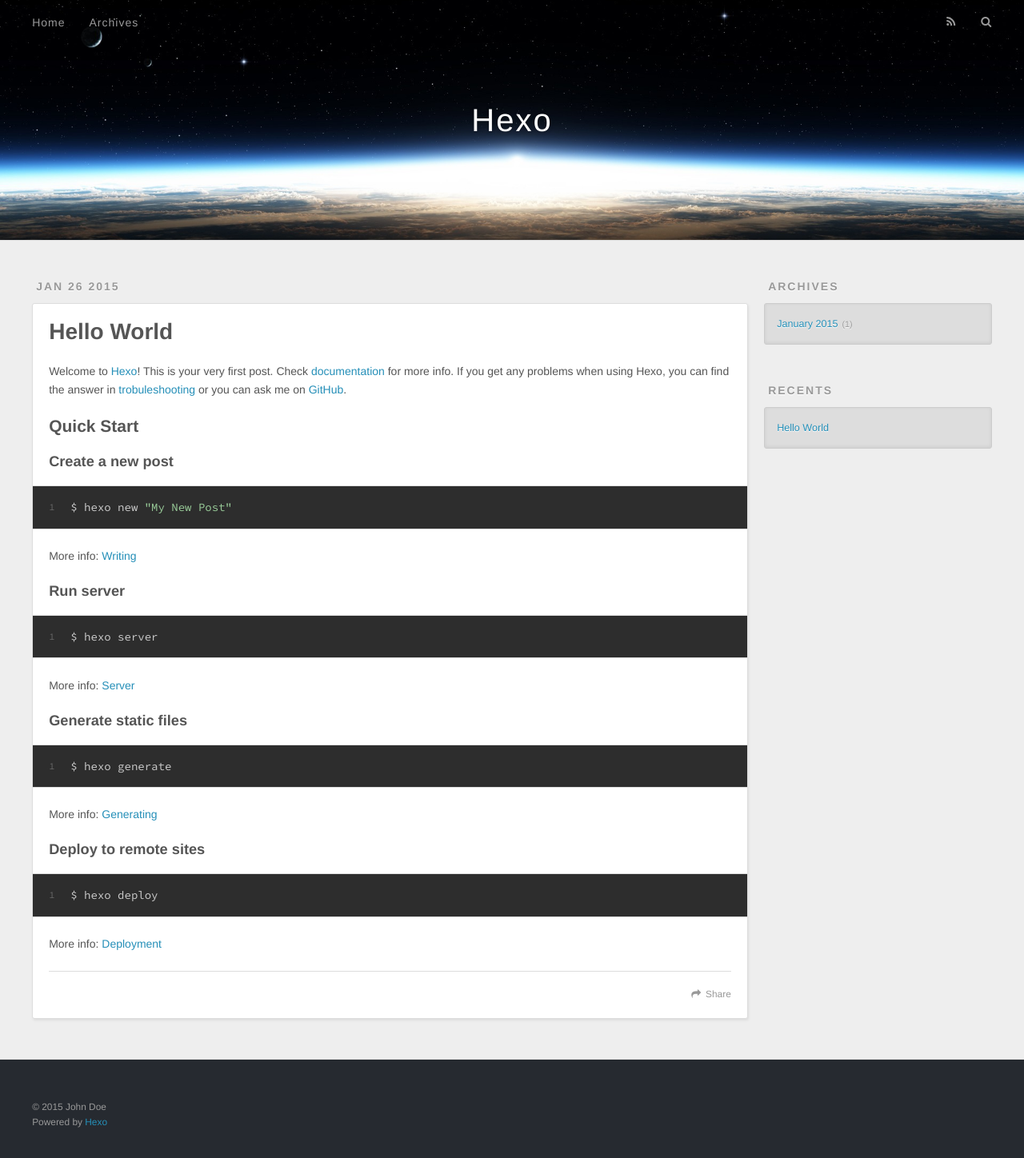
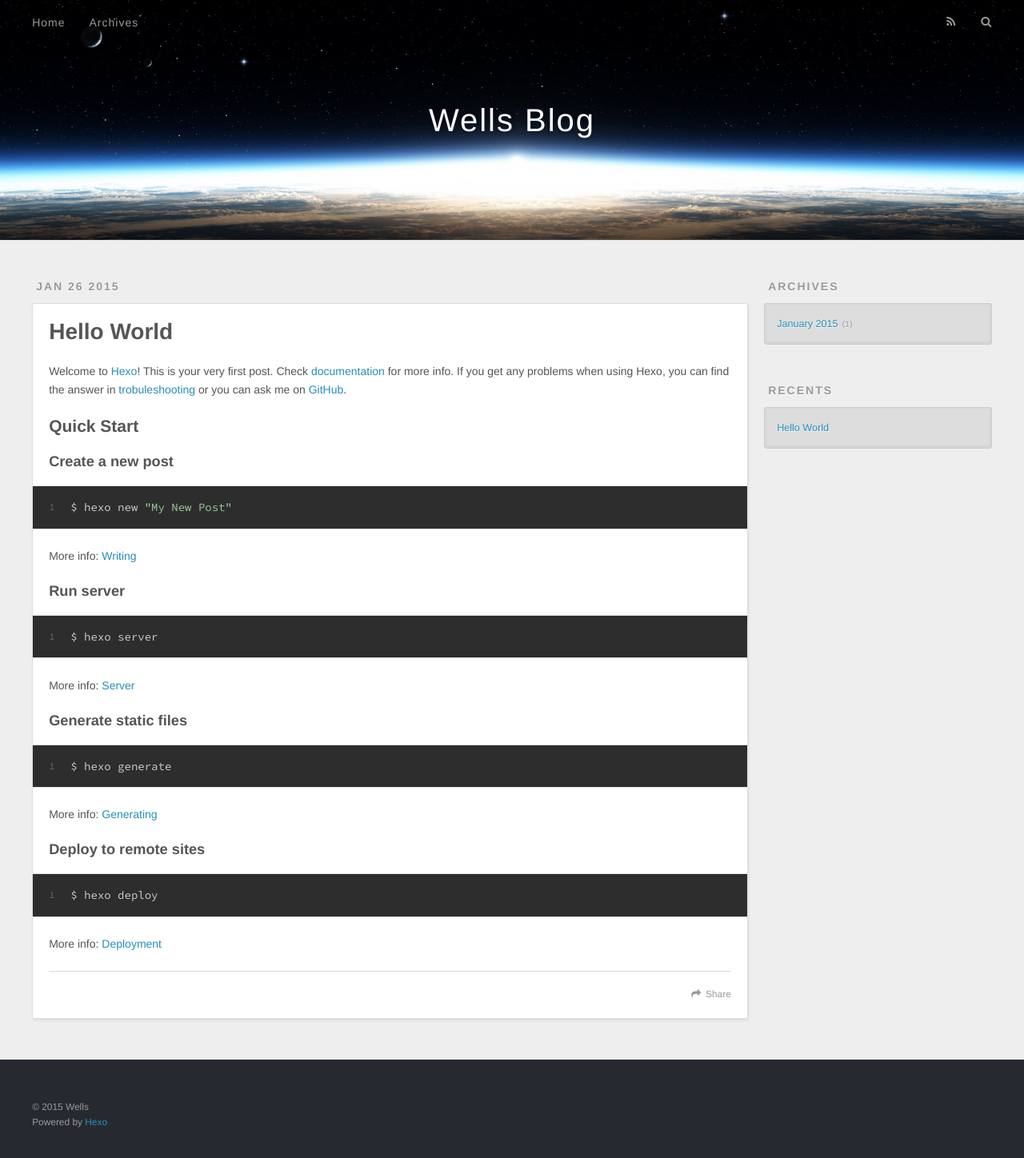
Before and after one commit to well-st/well-st.github.io, a plain HTML site: page index.html in a window 1280 px wide. Shown: the whole page at 80% size. Drawn offline with nearby package versions, Linux system fonts and the light colour scheme.

Commit message:
Site updated: 2015-01-26 14:54:29

```diff
--- a/index.html
+++ b/index.html
@@ -3,20 +3,20 @@
 <head>
   <meta charset="utf-8">
 
-  <title>Hexo</title>
+  <title>Wells Blog</title>
   <meta name="viewport" content="width=device-width, initial-scale=1, maximum-scale=1">
   <meta name="description">
 <meta property="og:type" content="website">
-<meta property="og:title" content="Hexo">
+<meta property="og:title" content="Wells Blog">
 <meta property="og:url" content="http://yoursite.com/">
-<meta property="og:site_name" content="Hexo">
+<meta property="og:site_name" content="Wells Blog">
 <meta property="og:description">
 <meta name="twitter:card" content="summary">
-<meta name="twitter:title" content="Hexo">
+<meta name="twitter:title" content="Wells Blog">
 <meta name="twitter:description">
 
 
-    <link rel="alternative" href="/atom.xml" title="Hexo" type="application/atom+xml">
+    <link rel="alternative" href="/atom.xml" title="Wells Blog" type="application/atom+xml">
 
 
     <link rel="icon" href="/favicon.png">
@@ -35,7 +35,7 @@
   <div id="header-outer" class="outer">
     <div id="header-title" class="inner">
       <h1 id="logo-wrap">
-        <a href="/" id="logo">Hexo</a>
+        <a href="/" id="logo">Wells Blog</a>
       </h1>
 
     </div>
@@ -107,7 +107,7 @@
 
     </div>
     <footer class="article-footer">
-      <a data-url="http://yoursite.com/2015/01/26/hello-world/" data-id="jiw1i3939kf7l1aq" class="article-share-link">Share</a>
+      <a data-url="http://yoursite.com/2015/01/26/hello-world/" data-id="4idnlx35y64onr9e" class="article-share-link">Share</a>
 
 
     </footer>
@@ -159,7 +159,7 @@
 
   <div class="outer">
     <div id="footer-info" class="inner">
-      &copy; 2015 John Doe<br>
+      &copy; 2015 Wells<br>
       Powered by <a href="http://hexo.io/" target="_blank">Hexo</a>
     </div>
   </div>
```
Also changed, not shown: 2015/01/26/hello-world/index.html (+6 -6 lines), archives/2015/01/index.html (+8 -8 lines), archives/2015/index.html (+8 -8 lines), archives/index.html (+8 -8 lines).
